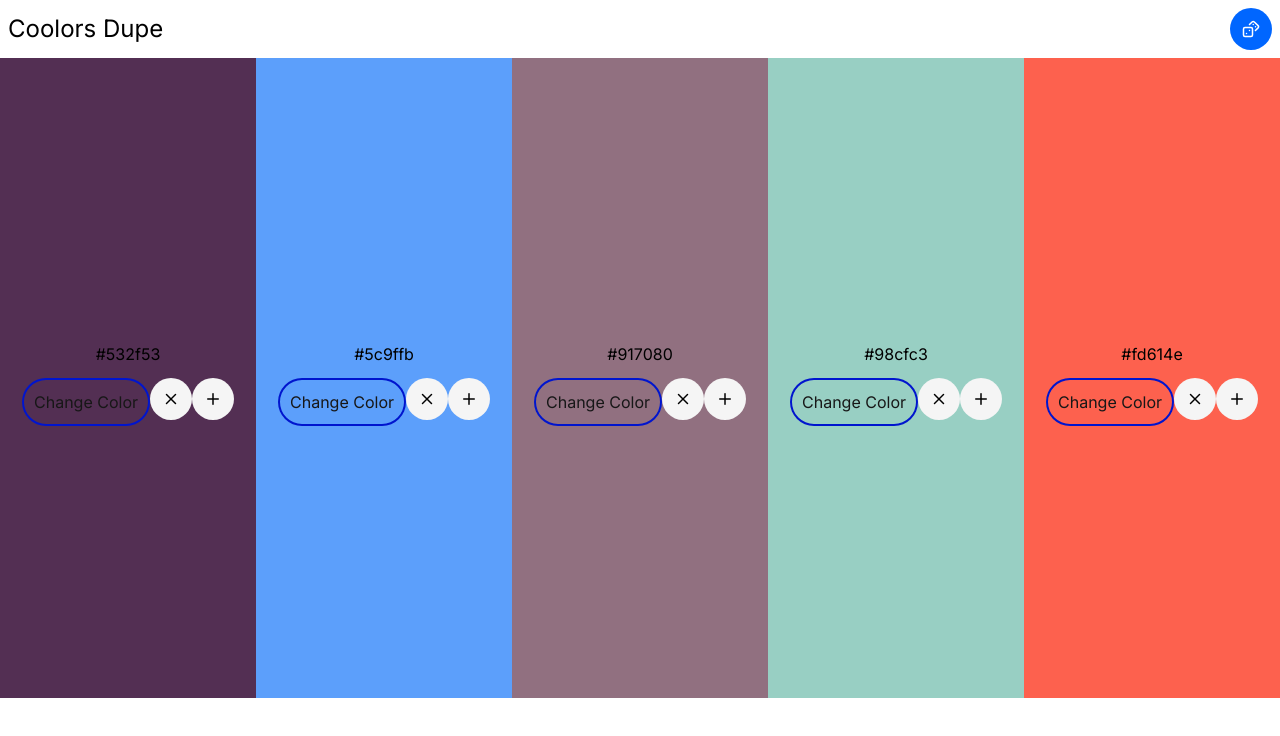
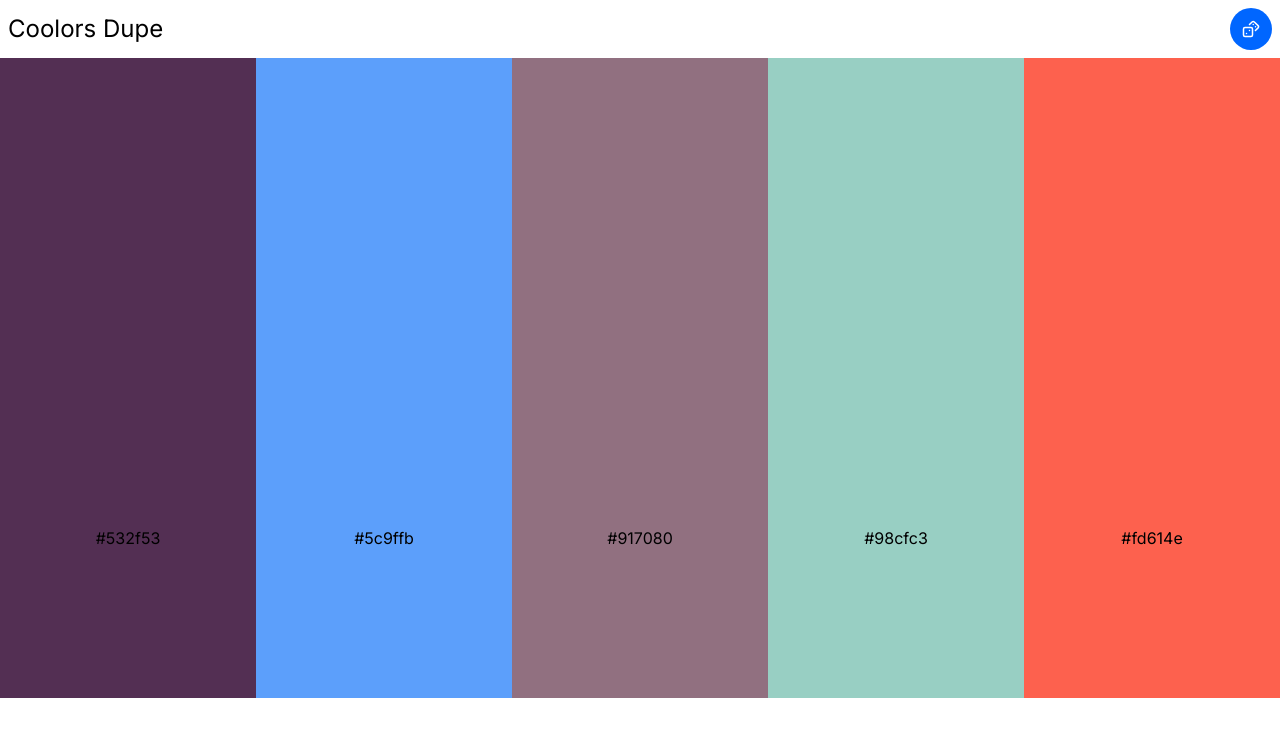
Before and after one commit to idamakela/test-creation, a Next.js app: page / in a window 1280 px wide. Shown: the top 736 px of the page. Built offline with nearby package versions, Linux system fonts and the light colour scheme.

Commit message:
almost there with button positions

```diff
--- a/components/AddColor.tsx
+++ b/components/AddColor.tsx
@@ -1,10 +1,16 @@
 import { AddColorProps } from '@/types'
 import Button from './Button'
 import { Plus } from 'lucide-react'
+import { cn } from '@/utils/classnames'
 
 const AddColor = ({ addRandomColor }: AddColorProps) => {
   return (
-    <Button title='add color' variant={'secondary'} onClick={addRandomColor}>
+    <Button
+      title='add color'
+      variant={'secondary'}
+      onClick={addRandomColor}
+      className='group-hover/add:opacity-100 opacity-0 relative -left-[21px]'
+    >
       <Plus size={18} />
     </Button>
   )
--- a/components/ColorItem.tsx
+++ b/components/ColorItem.tsx
@@ -26,9 +26,15 @@ const ColorItem = ({
 
   return (
     <li
-      className='flex w-full flex-col items-center justify-center'
+      className='relative flex h-full w-full flex-col items-center justify-center'
       style={{ backgroundColor: color.hex }}
     >
+      <div className='group/add absolute bottom-auto right-0 top-0 z-50 flex h-full w-1/5 items-center bg-inherit'>
+        {isLastColor && <AddColor addRandomColor={addRandomColor} />}
+      </div>
+      <div className='h-1/2 items-end flex bg-inherit group/remove'>
+        <RemoveColor color={color} removeColor={removeColor} />
+      </div>
       <div className='m-4'>
         {isEditing ? (
           <ChangeColor
@@ -42,21 +48,9 @@ const ColorItem = ({
             <h3>{color.hex}</h3>
           </Button>
         )}
-        <div>
-          {/* <Button variant='outline' onClick={() => addRandomColor()}>
-            Add Color
-          </Button>
-          <Button variant='outline' onClick={() => removeColor(color)}>
-            Remove Color
-          </Button> */}
-          <Button variant='outline' onClick={() => setIsEditing(!isEditing)}>
-            Change Color
-          </Button>
-          {/**Behöver stylas så den hamnar på ett element och raderas just det specifika elementet */}
-          <RemoveColor color={color} removeColor={removeColor} />
-          {/**Behöver stylas så den hamnar emellan två element och kan lägga till en färg på det området */}
-          <AddColor  addRandomColor={addRandomColor}/>
-        </div>
+      </div>
+      <div className='group/add absolute bottom-auto left-0 top-0 z-50 flex h-full w-1/5 items-center bg-inherit'>
+        <AddColor addRandomColor={addRandomColor} />
       </div>
     </li>
   )
--- a/components/RemoveColor.tsx
+++ b/components/RemoveColor.tsx
@@ -4,7 +4,12 @@ import { X } from 'lucide-react'
 
 const RemoveColor = ({ color, removeColor }: RemoveColorProps) => {
   return (
-    <Button title='remove color' variant={'secondary'} onClick={() => removeColor(color)}>
+    <Button
+      title='remove color'
+      variant='secondary'
+      onClick={() => removeColor(color)}
+      className='opacity-0 group-hover/remove:opacity-100'
+    >
       <X size={18} />
     </Button>
   )
```
